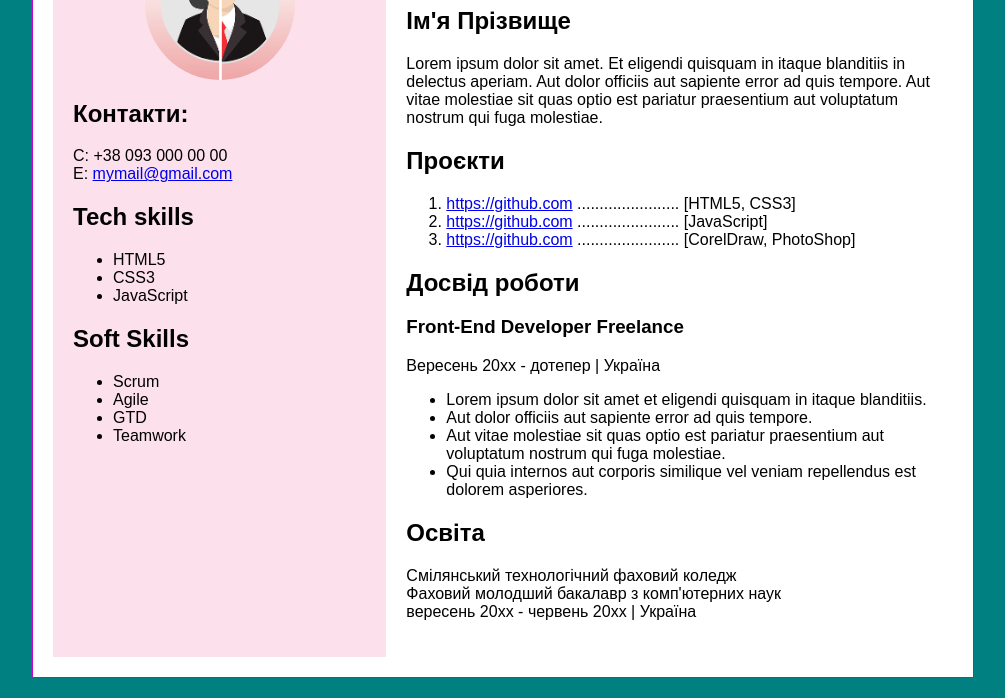
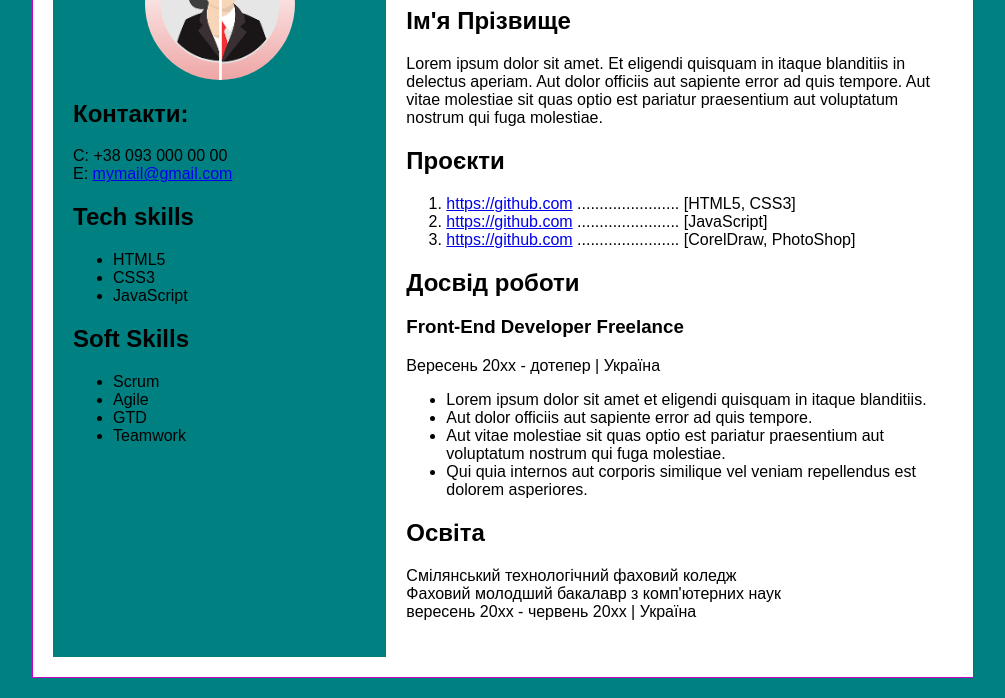
Before and after one commit to Artemult/My-site, a plain HTML site: page index.html in a window 1280 px wide. Shown: the part 134-832 px from the top of the page, without its empty margins (137-1142 px from the left). Drawn offline with Linux system fonts and the light colour scheme.

Commit message:
Update index.html
Змінений колір фону

```diff
--- a/index.html
+++ b/index.html
@@ -12,7 +12,7 @@
     <div style="max-width: 900px; margin: 20px auto; background: white; border: 1px solid #c0c; padding: 20px;">
         <div style="display: flex; flex-wrap: wrap;">
             <!-- Left Column -->
-            <div style="flex: 1 1 300px; background-color: #fce0ec; padding: 20px; box-sizing: border-box;">
+            <div style="flex: 1 1 300px; background-color: #008080; padding: 20px; box-sizing: border-box;">
                 <img src="Img/my-photo.png" alt="Profile Picture" style="display: block; margin: 0 auto; border-radius: 50%; max-width: 150px;">
                 <h2>Контакти:</h2>
                 <p>
```
